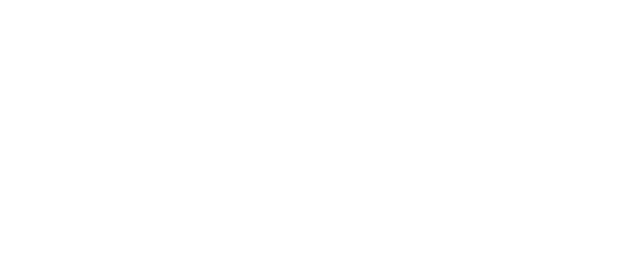
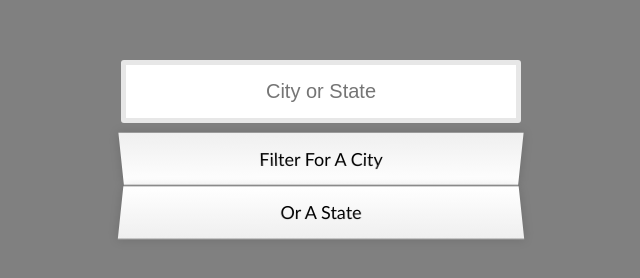
Before and after one commit to misakimichy/JS30-06--type-ahead, a plain HTML site: page index.html in a window 1280 px wide. Shown: the whole page, without its empty margins (319-959 px from the left). Drawn offline with Linux system fonts and the light colour scheme.

Commit message:
Add basic contents and styles.

```diff
--- a/css/styles.css
+++ b/css/styles.css
@@ -0,0 +1,64 @@
+:root {
+    --outerline: #e7e7e7;
+}
+
+html {
+    box-sizing: border-box;
+    background: gray;
+    font-family: 'Trebuchet MS', 'Lucida Sans Unicode', 'Lucida Grande', 'Lucida Sans', Arial, sans-serif;
+    font-size: 18px;
+}
+
+*, *:before, *:after {
+    box-sizing: inherit;
+}
+
+body {
+    margin: 0px;
+}
+
+form {
+    max-width: 400px;
+    margin: 50px auto;
+}
+
+input {
+    width: 100%;
+    padding: 15px;
+}
+
+.search {
+    text-align: center;
+    font-size: 20px;
+    border: 5px solid var(--outerline);
+    border-radius: 3px;
+    position: relative;
+    top: 10px;
+
+}
+
+.suggestions {
+    padding: 0;
+    position: relative;
+}
+
+.suggestions li {
+    background: white;
+    list-style: none;
+    border-bottom: 1px solid darkgray;
+    padding: 15px;
+    display: flex;
+    justify-content: center;
+    text-transform: capitalize;
+    box-shadow: 0 0 10px rgba(0, 0, 0, 0.14);
+}
+
+.suggestions li:nth-child(even) {
+    transform: perspective(100px) rotateX(3deg) translateY(2px) scale(1.001);
+    background: linear-gradient(to bottom,  #ffffff 0%,#EFEFEF 100%);
+}
+
+.suggestions li:nth-child(odd) {
+    transform: perspective(100px) rotateX(-3deg) translateY(2px);
+    background: linear-gradient(to top,  #ffffff 0%,#EFEFEF 100%);
+}
--- a/index.html
+++ b/index.html
@@ -5,10 +5,16 @@
     <meta name="viewport" content="width=device-width, initial-scale=1.0">
     <meta http-equiv="X-UA-Compatible" content="ie=edge">
     <link rel="stylesheet" href="css/styles.css">
-    <title>Type Ahead</title>
+    <title>Ajax Type Ahead</title>
 </head>
 <body>
-
+    <form>
+        <input type="text" class="search" placeholder="City or State">
+        <ul class="suggestions">
+            <li>Filter for a city</li>
+            <li>or a state</li>
+        </ul>
+    </form>
     <script src="js/main.js"></script>
 </body>
 </html>
```
